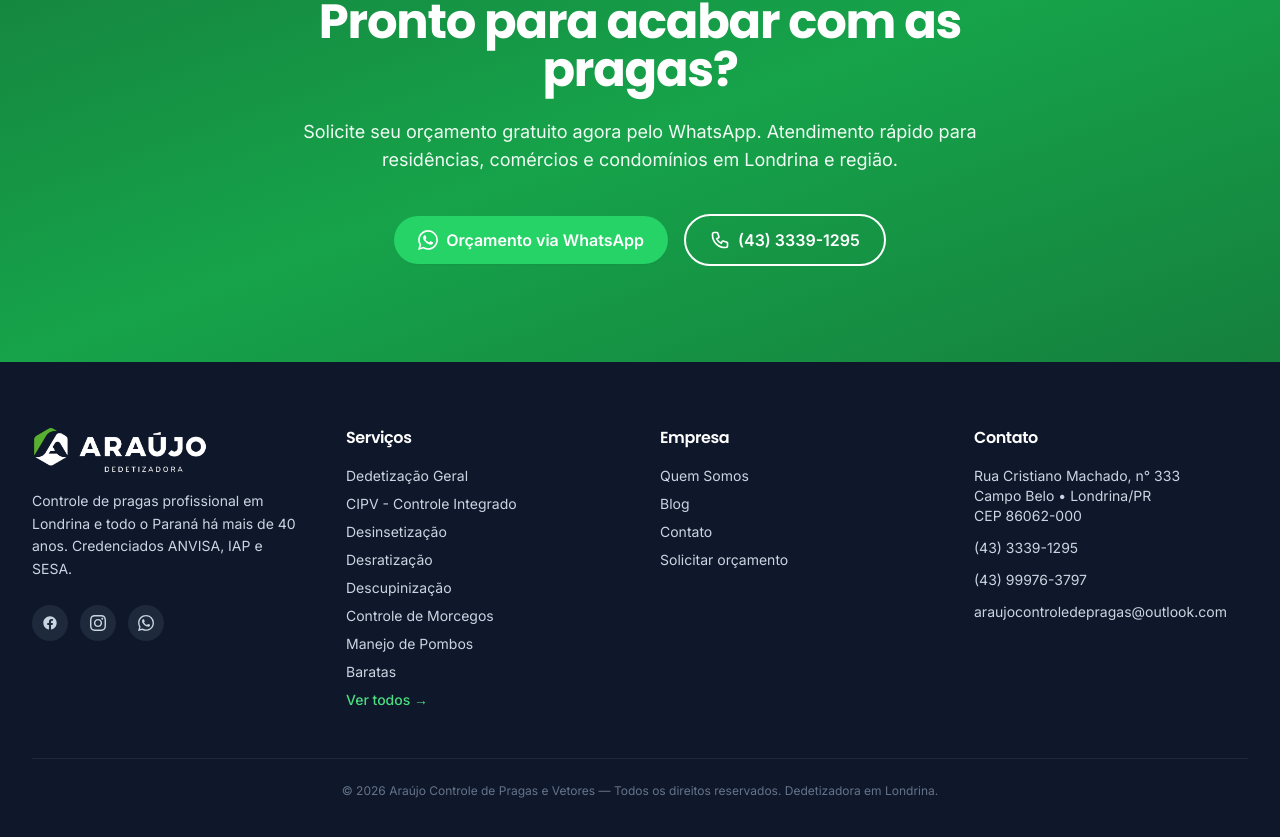
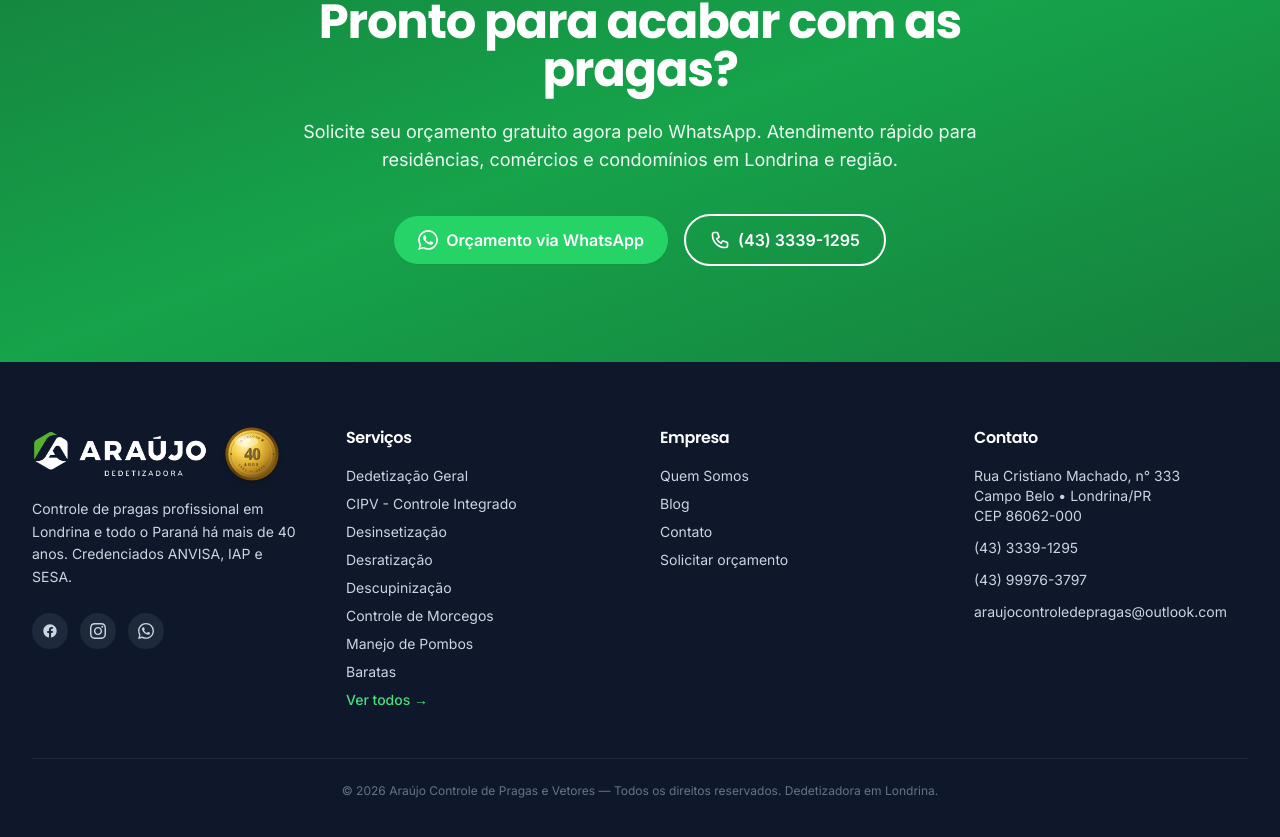
Before and after one commit to rangel2010/ddtaraujo, a Next.js app: page / in a window 1280 px wide. Shown: the part 5834-6671 px from the top of the page. Built offline with nearby package versions, Linux system fonts and the light colour scheme; no server answers.

Commit message:
feat: selo 40 anos em destaque na pagina Quem Somos e no footer

```diff
--- a/app/sobre/page.tsx
+++ b/app/sobre/page.tsx
@@ -4,21 +4,22 @@
 
 export const metadata: Metadata = {
   title: 'Quem Somos | Araújo Dedetizadora há 40 anos em Londrina',
-  description:
-    'Conheça a história da Araújo Dedetizadora: mais de 40 anos em Londrina e todo o Paraná. Credenciados ANVISA, IAP e SESA, com técnicos especializados e produtos certificados.',
+  description: 'Conheça a história da Araújo Dedetizadora: mais de 40 anos em Londrina e todo o Paraná. Credenciados ANVISA, IAP e SESA, com técnicos especializados e produtos certificados.',
   alternates: { canonical: '/sobre' },
 };
 
 export default function SobrePage() {
   return (
     <>
-      <section className="bg-gradient-to-br from-ink-900 via-ink-800 to-brand-900 py-20 text-white">
-        <div className="container">
+      <section className="relative overflow-hidden bg-gradient-to-br from-ink-900 via-ink-800 to-brand-900 py-20 text-white">
+        <div className="absolute inset-0 opacity-20" style={{ backgroundImage: 'radial-gradient(circle at 50% 30%, rgba(245,207,74,0.3) 0%, transparent 50%)' }} />
+        <div className="container relative">
           <div className="mx-auto max-w-3xl text-center">
-            <div className="inline-flex items-center gap-2 rounded-full bg-brand-600/20 px-4 py-1.5 text-sm font-medium text-brand-300 backdrop-blur">
+            <img src="/badge-40-anos.svg" alt="40 anos de tradição" className="mx-auto h-32 w-32 md:h-40 md:w-40 drop-shadow-2xl" />
+            <div className="mt-6 inline-flex items-center gap-2 rounded-full bg-brand-600/20 px-4 py-1.5 text-sm font-medium text-brand-300 backdrop-blur">
               Nossa história
             </div>
-            <h1 className="mt-6 text-4xl font-bold font-display text-white sm:text-5xl">
+            <h1 className="mt-4 text-4xl font-bold font-display text-white sm:text-5xl">
               40 anos de história protegendo Londrina
             </h1>
             <p className="mt-6 text-lg text-ink-200">
@@ -32,49 +33,33 @@
         <div className="container grid gap-12 md:grid-cols-2 md:items-start">
           <div>
             <div className="eyebrow">Nossa Missão</div>
-            <h2 className="section-title mt-2">
-              Proteger pessoas e ambientes com responsabilidade
-            </h2>
+            <h2 className="section-title mt-2">Proteger pessoas e ambientes com responsabilidade</h2>
             <div className="mt-6 space-y-4 text-ink-700 text-lg leading-relaxed">
-              <p>
-                Somos referência no controle de pragas em Londrina e em todo o estado do Paraná. Buscamos cada vez mais inovar e aperfeiçoar nossos equipamentos e técnicas de aplicação.
-              </p>
-              <p>
-                A Araújo vai além do controle de pragas: protegemos você hoje e desenvolvemos novas soluções para a manutenção da sua proteção amanhã. Cada serviço é executado com responsabilidade técnica, ambiental e social.
-              </p>
-              <p>
-                Somos uma empresa especializada no controle profissional de pragas há mais de 40 anos, com técnicos qualificados e comprometidos. Somos credenciados nos principais órgãos vigentes — ANVISA, IAP, SESA — atuando em conformidade com a Resolução nº 1153/2024 da SESA e nº 622/2022 da ANVISA. Todos os produtos utilizados são devidamente registrados junto ao Ministério da Saúde.
-              </p>
+              <p>Somos referência no controle de pragas em Londrina e em todo o estado do Paraná. Buscamos cada vez mais inovar e aperfeiçoar nossos equipamentos e técnicas de aplicação.</p>
+              <p>A Araújo vai além do controle de pragas: protegemos você hoje e desenvolvemos novas soluções para a manutenção da sua proteção amanhã. Cada serviço é executado com responsabilidade técnica, ambiental e social.</p>
+              <p>Somos uma empresa especializada no controle profissional de pragas há mais de 40 anos, com técnicos qualificados e comprometidos. Somos credenciados nos principais órgãos vigentes — ANVISA, IAP, SESA — atuando em conformidade com a Resolução nº 1153/2024 da SESA e nº 622/2022 da ANVISA. Todos os produtos utilizados são devidamente registrados junto ao Ministério da Saúde.</p>
             </div>
           </div>
-
           <div className="grid gap-6">
             <div className="rounded-2xl bg-brand-50 p-8 border border-brand-100">
               <div className="font-display text-5xl font-bold text-brand-700">+40</div>
               <div className="mt-2 text-lg font-semibold text-ink-900">anos de experiência</div>
-              <p className="mt-2 text-sm text-ink-700">
-                Acumulando conhecimento técnico desde {siteConfig.business.foundedYear} no combate às pragas urbanas mais resistentes.
-              </p>
+              <p className="mt-2 text-sm text-ink-700">Acumulando conhecimento técnico desde {siteConfig.business.foundedYear} no combate às pragas urbanas mais resistentes.</p>
             </div>
             <div className="rounded-2xl bg-white border border-ink-200 p-8">
               <div className="font-display text-5xl font-bold text-brand-700">+15k</div>
               <div className="mt-2 text-lg font-semibold text-ink-900">clientes atendidos</div>
-              <p className="mt-2 text-sm text-ink-700">
-                Residências, comércios, indústrias e condomínios em Londrina e todo o Paraná.
-              </p>
+              <p className="mt-2 text-sm text-ink-700">Residências, comércios, indústrias e condomínios em Londrina e todo o Paraná.</p>
             </div>
             <div className="rounded-2xl bg-white border border-ink-200 p-8">
               <div className="font-display text-5xl font-bold text-brand-700">100%</div>
               <div className="mt-2 text-lg font-semibold text-ink-900">credenciados</div>
-              <p className="mt-2 text-sm text-ink-700">
-                ANVISA, IAP, SESA e responsabilidade técnica de profissional habilitado (CRQ).
-              </p>
+              <p className="mt-2 text-sm text-ink-700">ANVISA, IAP, SESA e responsabilidade técnica de profissional habilitado (CRQ).</p>
             </div>
           </div>
         </div>
       </section>
 
-      {/* Values */}
       <section className="section bg-ink-50">
         <div className="container">
           <div className="mx-auto max-w-3xl text-center">
@@ -83,27 +68,13 @@
           </div>
           <div className="mt-12 grid gap-6 md:grid-cols-3">
             {[
-              {
-                title: 'Segurança em primeiro lugar',
-                desc: 'Todos os produtos são registrados na ANVISA. Nossos técnicos seguem rigorosamente os protocolos de NR-33 e NR-35.',
-                icon: 'M9 12l2 2 4-4m5.618-4.016A11.955 11.955 0 0112 2.944a11.955 11.955 0 01-8.618 3.04A12.02 12.02 0 003 9c0 5.591 3.824 10.29 9 11.622 5.176-1.332 9-6.03 9-11.622 0-1.042-.133-2.052-.382-3.016z',
-              },
-              {
-                title: 'Responsabilidade ambiental',
-                desc: 'Usamos quantidade mínima de produto para máxima eficácia. Manejo de fauna (morcegos e pombos) sem matar os animais.',
-                icon: 'M3.055 11H5a2 2 0 012 2v1a2 2 0 002 2 2 2 0 012 2v2.945M8 3.935V5.5A2.5 2.5 0 0010.5 8h.5a2 2 0 012 2 2 2 0 104 0 2 2 0 012-2h1.064M15 20.488V18a2 2 0 012-2h3.064',
-              },
-              {
-                title: 'Compromisso com resultado',
-                desc: 'Garantia escrita em todos os serviços. Se a praga voltar dentro do prazo, retornamos sem custo adicional.',
-                icon: 'M9 12l2 2 4-4m6 2a9 9 0 11-18 0 9 9 0 0118 0z',
-              },
+              { title: 'Segurança em primeiro lugar', desc: 'Todos os produtos são registrados na ANVISA. Nossos técnicos seguem rigorosamente os protocolos de NR-33 e NR-35.', icon: 'M9 12l2 2 4-4m5.618-4.016A11.955 11.955 0 0112 2.944a11.955 11.955 0 01-8.618 3.04A12.02 12.02 0 003 9c0 5.591 3.824 10.29 9 11.622 5.176-1.332 9-6.03 9-11.622 0-1.042-.133-2.052-.382-3.016z' },
+              { title: 'Responsabilidade ambiental', desc: 'Usamos quantidade mínima de produto para máxima eficácia. Manejo de fauna (morcegos e pombos) sem matar os animais.', icon: 'M3.055 11H5a2 2 0 012 2v1a2 2 0 002 2 2 2 0 012 2v2.945M8 3.935V5.5A2.5 2.5 0 0010.5 8h.5a2 2 0 012 2 2 2 0 104 0 2 2 0 012-2h1.064M15 20.488V18a2 2 0 012-2h3.064' },
+              { title: 'Compromisso com resultado', desc: 'Garantia escrita em todos os serviços. Se a praga voltar dentro do prazo, retornamos sem custo adicional.', icon: 'M9 12l2 2 4-4m6 2a9 9 0 11-18 0 9 9 0 0118 0z' },
             ].map((v) => (
               <div key={v.title} className="card text-center">
                 <div className="mx-auto flex h-14 w-14 items-center justify-center rounded-2xl bg-brand-100 text-brand-700">
-                  <svg className="h-7 w-7" fill="none" stroke="currentColor" viewBox="0 0 24 24">
-                    <path strokeLinecap="round" strokeLinejoin="round" strokeWidth={2} d={v.icon} />
-                  </svg>
+                  <svg className="h-7 w-7" fill="none" stroke="currentColor" viewBox="0 0 24 24"><path strokeLinecap="round" strokeLinejoin="round" strokeWidth={2} d={v.icon}/></svg>
                 </div>
                 <h3 className="mt-4 font-display text-lg font-bold text-ink-900">{v.title}</h3>
                 <p className="mt-2 text-sm text-ink-600">{v.desc}</p>
@@ -113,15 +84,12 @@
         </div>
       </section>
 
-      {/* Credentials */}
       <section className="section">
         <div className="container">
           <div className="mx-auto max-w-3xl text-center">
             <div className="eyebrow">Credenciamentos</div>
             <h2 className="section-title mt-2">Qualificações técnicas</h2>
-            <p className="section-subtitle mx-auto">
-              Operamos em conformidade com toda a legislação sanitária e ambiental brasileira.
-            </p>
+            <p className="section-subtitle mx-auto">Operamos em conformidade com toda a legislação sanitária e ambiental brasileira.</p>
           </div>
           <div className="mt-12 grid gap-4 md:grid-cols-3 lg:grid-cols-6">
             {[
--- a/components/Footer.tsx
+++ b/components/Footer.tsx
@@ -10,15 +10,11 @@
     <footer className="bg-ink-900 text-ink-300">
       <div className="container py-16">
         <div className="grid gap-10 md:grid-cols-2 lg:grid-cols-4">
-          {/* Brand */}
           <div>
-            <Image
-              src="/logo-white.png"
-              alt="Araújo Dedetizadora"
-              width={2460}
-              height={671}
-              className="h-12 w-auto"
-            />
+            <div className="flex items-center gap-4">
+              <Image src="/logo-white.png" alt="Araújo Dedetizadora" width={2460} height={671} className="h-12 w-auto" />
+              <Image src="/badge-40-anos.svg" alt="40 anos de tradição" width={200} height={200} className="h-14 w-14 flex-shrink-0 drop-shadow-md" />
+            </div>
             <p className="mt-4 text-sm leading-relaxed">
               Controle de pragas profissional em Londrina e todo o Paraná há mais de 40 anos. Credenciados ANVISA, IAP e SESA.
             </p>
```
